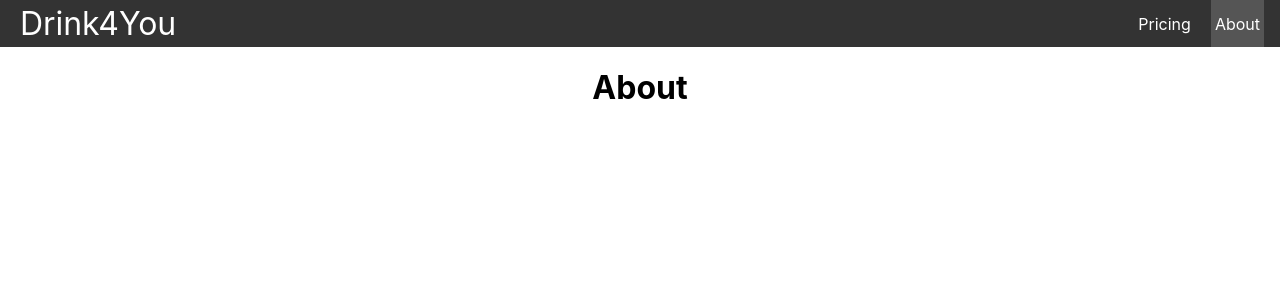
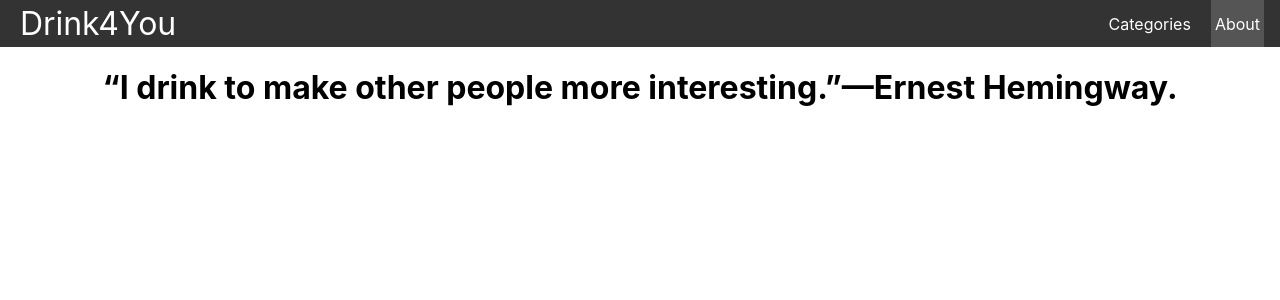
Before and after one commit to Truther24/Drink4You, a React (Create React App) app in the folder el_proyecte_grande_front/: page /about in a window 1280 px wide. Shown: the top 300 px of the page. Built offline with nearby package versions, Linux system fonts and the light colour scheme.

Commit message:
commit before pull

```diff
--- a/el_proyecte_grande_front/src/App.js
+++ b/el_proyecte_grande_front/src/App.js
@@ -1,10 +1,9 @@
 
-import { Component } from 'react';
 import './App.css';
 import Home from './pages/Home'
 import Navbar from './Navbar';
 import About from './pages/About';
-import Pricing from './pages/Pricing';
+import Categories from './pages/Categories';
 
 import {Route, Routes} from 'react-router-dom'
 
@@ -16,7 +15,7 @@ function App() {
   <div className="container">
   <Routes>
     <Route path="/" element={<Home/>}/>
-    <Route path="/pricing" element={<Pricing/>}/>
+    <Route path="/categories" element={<Categories/>}/>
 
     <Route path="/about" element={<About/>}/>
 
--- a/el_proyecte_grande_front/src/Navbar.js
+++ b/el_proyecte_grande_front/src/Navbar.js
@@ -1,4 +1,3 @@
-import { Children } from "react"
 import "./App.css"
 import {Link, useMatch, useResolvedPath } from "react-router-dom"
 
@@ -11,7 +10,10 @@ export default function Navbar () {
         </Link>
 
         <ul>
-        <CustomLink to="/pricing">Pricing</CustomLink>
+        <CustomLink to="/categories">
+
+            Categories
+        </CustomLink>
         <CustomLink to="/about">About</CustomLink>
 
 
--- a/el_proyecte_grande_front/src/index.js
+++ b/el_proyecte_grande_front/src/index.js
@@ -7,11 +7,11 @@ import { BrowserRouter } from 'react-router-dom';
 
 const root = ReactDOM.createRoot(document.getElementById('root'));
 root.render(
-  <React.StrictMode>
+  // <React.StrictMode>
     <BrowserRouter>
     <App />
     </BrowserRouter>
-  </React.StrictMode>
+  // </React.StrictMode>
 );
 
 // If you want to start measuring performance in your app, pass a function
--- a/el_proyecte_grande_front/src/pages/About.js
+++ b/el_proyecte_grande_front/src/pages/About.js
@@ -1,3 +1,3 @@
 export default function About() {
-    return<h1>About</h1>
+    return<h1>“I drink to make other people more interesting.”—Ernest Hemingway. </h1>
 }
--- /dev/null
+++ b/el_proyecte_grande_front/src/pages/Categories.js
@@ -0,0 +1,40 @@
+import { useEffect, useState } from "react";
+
+export default function Categories() {
+
+    const [categories, setCategories] = useState([]);
+
+    useEffect(() => {
+
+        const fetchGet = async () => {
+            const response = await fetch("https://localhost:7090/categories");
+            const data = await response.json();
+            console.log(data)
+            setCategories(data?.drinks)
+
+        }
+        fetchGet();
+    }, [])
+
+
+    return (
+
+        <div>
+            <h1>
+
+            Categories
+
+            </h1>
+            <br/>
+            {categories.map((category, index) => {
+                return (
+                    <div key={index}>
+                        <h4>
+                            {index+1}. {category.StrCategory}
+                        </h4>
+                    </div>
+                )
+            })}
+
+        </div>)
+}
--- a/el_proyecte_grande_front/src/pages/Home.js
+++ b/el_proyecte_grande_front/src/pages/Home.js
@@ -6,7 +6,7 @@ export default function Home() {
     <div>
     <h1>Welcome to Drink4You main page!</h1>
     <h3>Check all the drink categories we got for you </h3>
-    <Link to="">Drink categories</Link>
+    <Link to="/categories">Drink categories</Link>
     </div>
     )
 }
--- a/el_proyecte_grande_front/src/pages/Pricing.js
+++ /dev/null
@@ -1,3 +0,0 @@
-export default function Pricing() {
-    return<h1>Pricing</h1>
-}
```
Also changed, not shown: el_proyecte_grande_front/src/App.css (line endings or trailing spaces).
